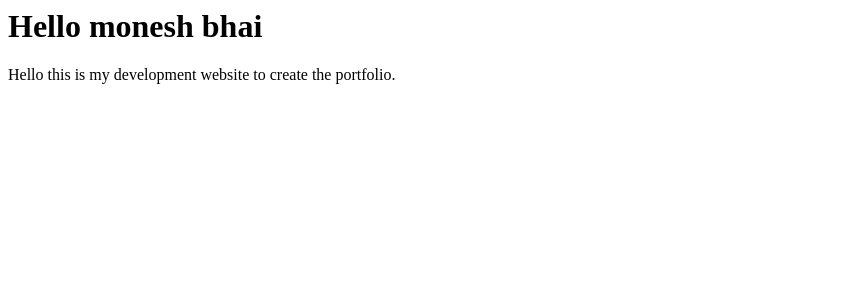
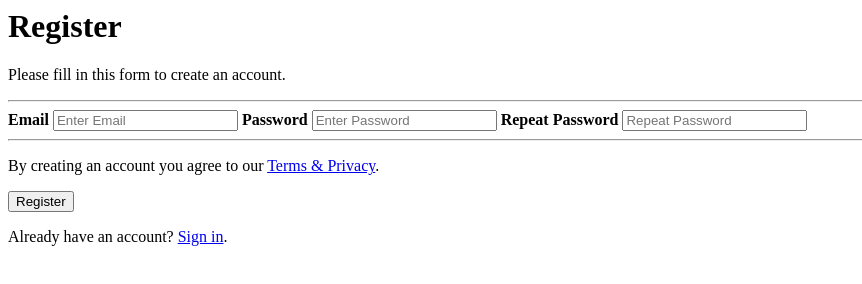
Before and after one commit to Moneshsoni/moneshsoni.github.io, a plain HTML site: page index.html in a window 1280 px wide. Shown: the whole page, without its empty margins (0-862 px from the left). Drawn offline with Linux system fonts and the light colour scheme.

Commit message:
add registration page for testing

```diff
--- a/index.html
+++ b/index.html
@@ -1,10 +1,24 @@
-<html>
-  <head>
-    </head>
-  <body>
-    <h1> Hello monesh bhai</h1>
-  </body>
-  <p>
-    Hello this is my development website to create the portfolio.
-  </p>
-</html>
+<form action="action_page.php">
+  <div class="container">
+    <h1>Register</h1>
+    <p>Please fill in this form to create an account.</p>
+    <hr>
+
+    <label for="email"><b>Email</b></label>
+    <input type="text" placeholder="Enter Email" name="email" id="email" required>
+
+    <label for="psw"><b>Password</b></label>
+    <input type="password" placeholder="Enter Password" name="psw" id="psw" required>
+
+    <label for="psw-repeat"><b>Repeat Password</b></label>
+    <input type="password" placeholder="Repeat Password" name="psw-repeat" id="psw-repeat" required>
+    <hr>
+
+    <p>By creating an account you agree to our <a href="#">Terms & Privacy</a>.</p>
+    <button type="submit" class="registerbtn">Register</button>
+  </div>
+
+  <div class="container signin">
+    <p>Already have an account? <a href="#">Sign in</a>.</p>
+  </div>
+</form>
```
